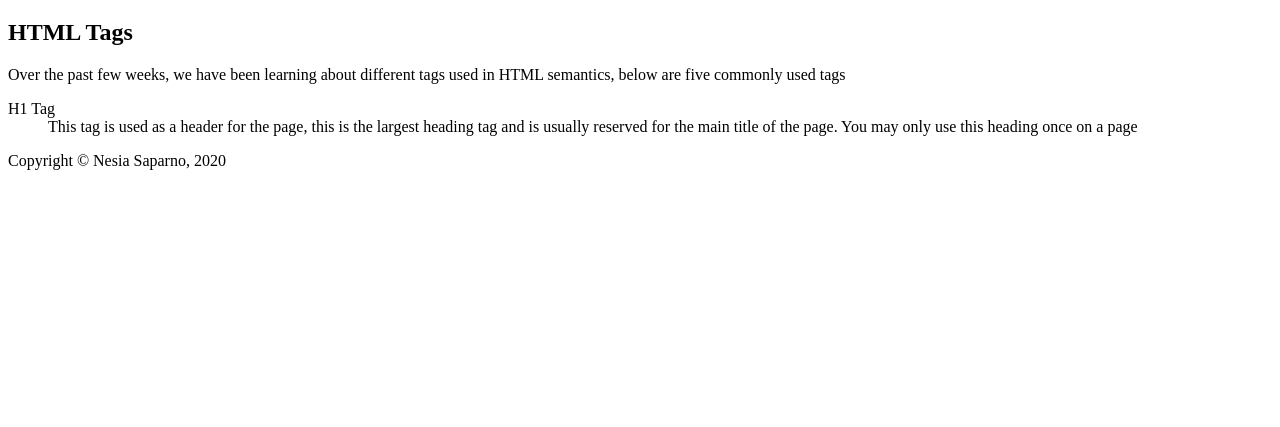
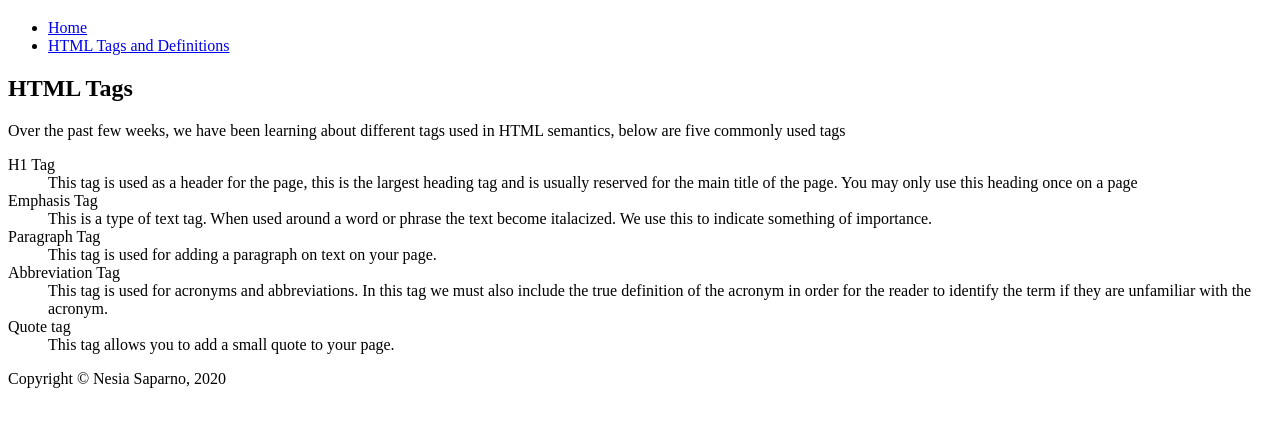
Before and after one commit to sapa0003/sapa0003.github.io, a plain HTML site: page html-assignment/notes.html in a window 1280 px wide. Shown: the part 61-488 px from the top of the page. Drawn offline with Linux system fonts and the light colour scheme.

Commit message:
html definitions and nav links

```diff
--- a/html-assignment/notes.html
+++ b/html-assignment/notes.html
@@ -9,6 +9,14 @@
         <!-- site header -->
         <header>
             <h1>Nesia Saparno</h1>
+
+            <nav>
+                <ul>
+                    <li> <a href="index.html">Home</a></li>
+                    <li> <a href="notes.html">HTML Tags and Definitions</a></li>
+                </ul>
+            </nav>
+
         </header>
         <main>
 
@@ -20,6 +28,18 @@
 
                 <dt> H1 Tag </dt>
                     <dd>This tag is used as a header for the page, this is the largest heading tag and is usually reserved for the main title of the page. You may only use this heading once on a page</dd>
+
+                <dt> Emphasis Tag </dt>
+                    <dd>This is a type of text tag. When used around a word or phrase the text become italacized. We use this to indicate something of importance.</dd>
+
+                <dt> Paragraph Tag</dt>
+                    <dd>This tag is used for adding a paragraph on text on your page.</dd>
+
+                <dt> Abbreviation Tag</dt>
+                    <dd>This tag is used for acronyms and abbreviations. In this tag we must also include the true definition of the acronym in order for the reader to identify the term if they are unfamiliar with the acronym.</dd>
+
+                <dt> Quote tag</dt>
+                    <dd>This tag allows you to add a small quote to your page.</dd>
             </dl>
         </main>
         <footer>
```
Also changed, not shown: html-assignment/index.html (+7 -0 lines).
